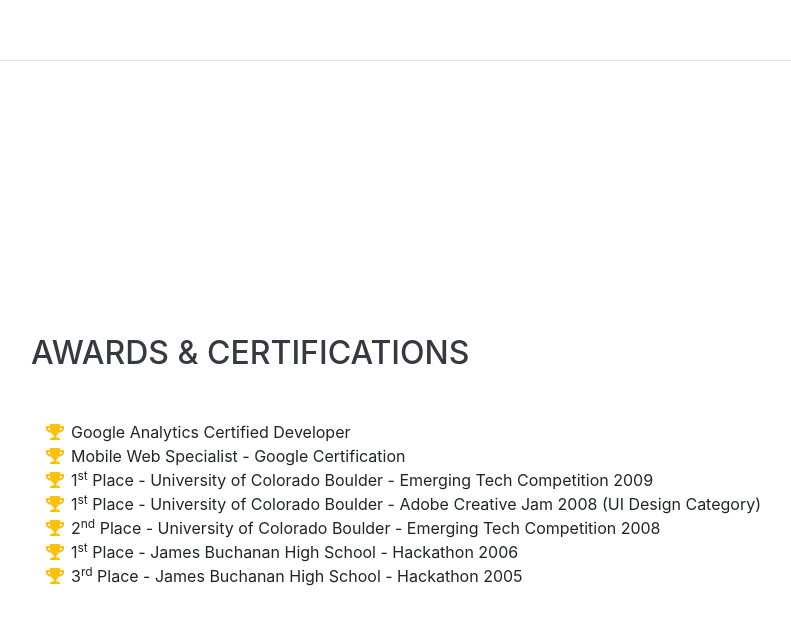
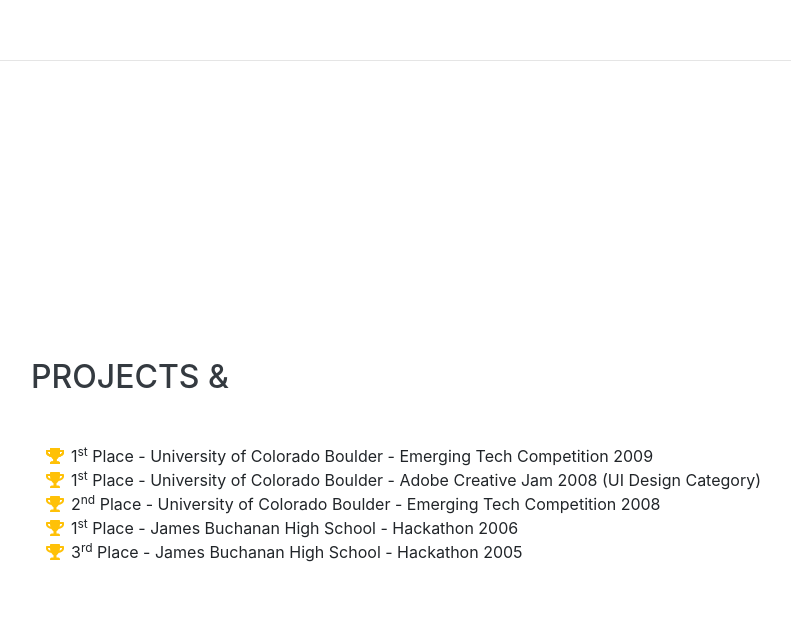
Before and after one commit to KTJ-46/Portfolio2, a website with bundled scripts: page index.html in a window 1280 px wide. Shown: the part 4237-4862 px from the top of the page, without its empty margins (289-1080 px from the left). Built offline with nearby package versions, Linux system fonts and the light colour scheme; a web font is replaced by a local one.

Commit message:
updated sections

```diff
--- a/index.html
+++ b/index.html
@@ -239,14 +239,14 @@
 
     <section class="resume-section p-3 p-lg-5 d-flex align-items-center" id="awards">
       <div class="w-100">
-        <h2 class="mb-5">Awards &amp; Certifications</h2>
+        <h2 class="mb-5">Projects &amp; </h2>
         <ul class="fa-ul mb-0">
           <li>
             <i class="fa-li fa fa-trophy text-warning"></i>
-            Google Analytics Certified Developer</li>
+            </li>
           <li>
             <i class="fa-li fa fa-trophy text-warning"></i>
-            Mobile Web Specialist - Google Certification</li>
+            </li>
           <li>
             <i class="fa-li fa fa-trophy text-warning"></i>
             1<sup>st</sup>
```
Also changed, not shown: README.md (deleted).
